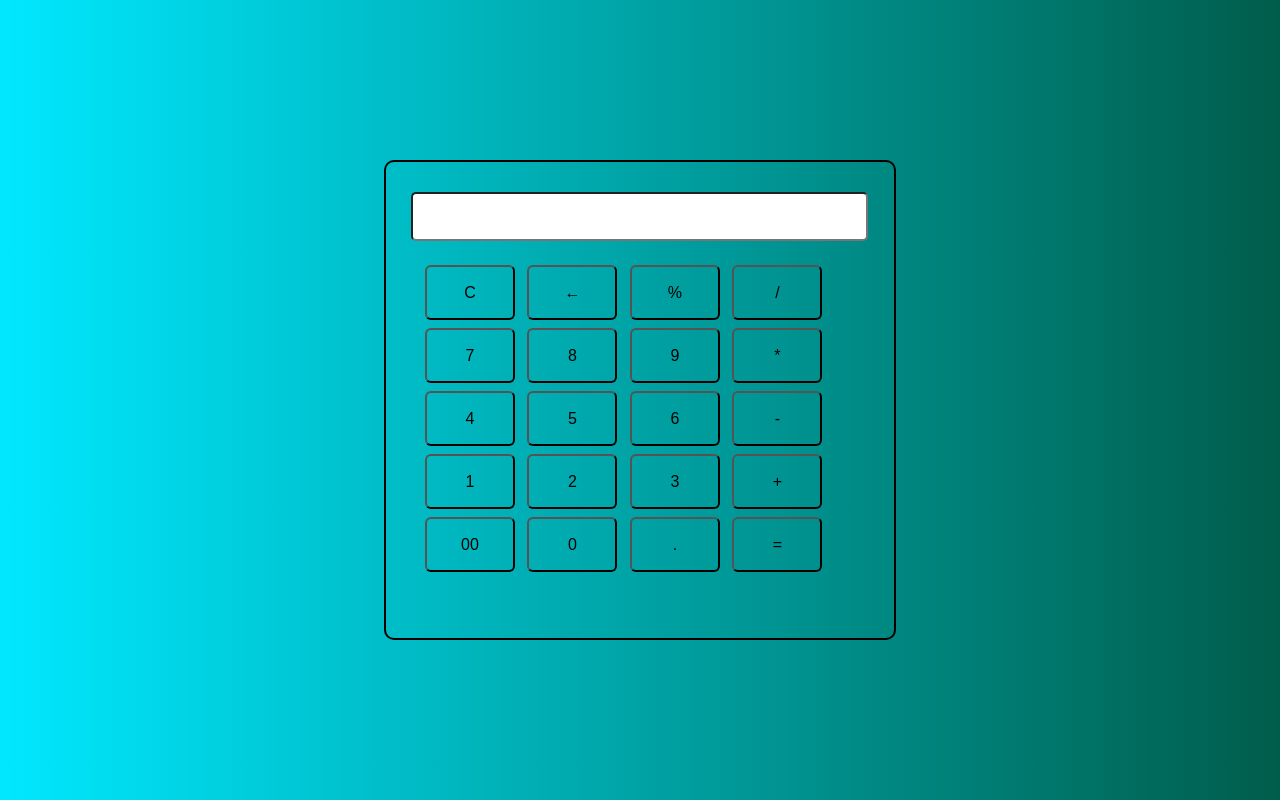
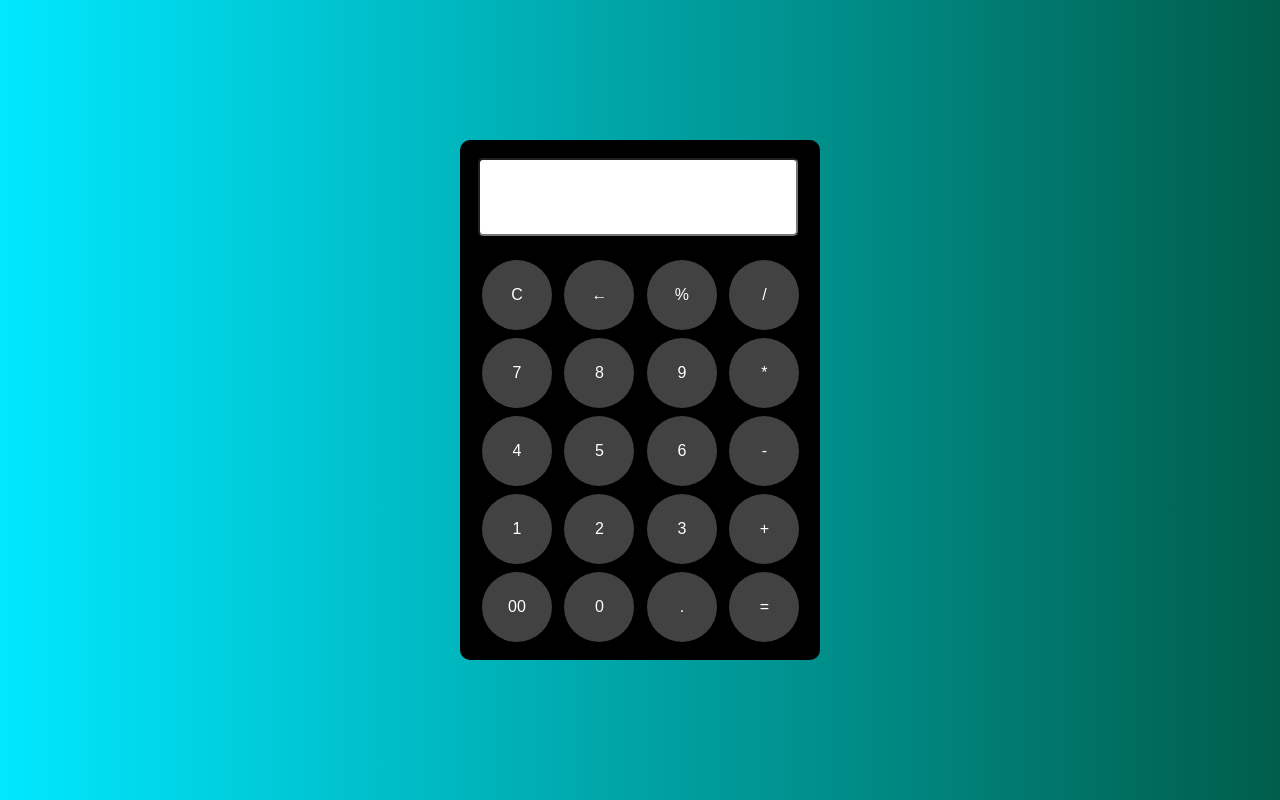
Before and after one commit to rpenstonesmith/Calculator, a plain HTML site: page index.html in a window 1280 px wide. Drawn offline with Linux system fonts and the light colour scheme.

Commit message:
buttonchange

```diff
--- a/index.html
+++ b/index.html
@@ -4,10 +4,10 @@
     <meta charset="UTF-8">
     <meta name="viewport" content="width=device-width, initial-scale=1.0">
     <link rel="stylesheet" type="text/css" href="./resources/style.css">
+    <script src="./index.js"></script>
     <title>Calculator Project</title>
 </head>
 <body>
-    <script src="./index.js"></script>
 <div class="calc">
     <input type="text" id="ans">
     <div class="btn">
--- a/resources/style.css
+++ b/resources/style.css
@@ -13,9 +13,9 @@ body {
 }
 
 .calc {
-    width: 40%;
-    height: 60%;
-    background-color: transparent;
+    width: 360px;
+    height: 520px;
+    background-color: black;
     position: absolute;
     border: 2px solid black;
     border-radius: 10px;
@@ -23,31 +23,38 @@ body {
 
 #ans {
     width: 90%;
-    margin-top: 30px;
+    margin-top: 16px;
     font-family: Arial, Helvetica, sans-serif;
-    font-size: 2.5rem;
+    font-size: 4rem;
     outline: none;
-    margin-left: 25px;
+    margin-left: 16px;
     text-align: right;
     border-radius: 5px;
 }
 
 .btn input[type="button"] {
-    width: 90px;
+    width: 70px;
+    height: 70px;
     padding: 2px;
     margin: 4px;
     position: relative;
-    left: 35px;
+    left: 16px;
     top: 20px;
-    height: 55px;
     cursor: pointer;
     font-size: 16px;
     transition: all 0.5s ease;
-    background-color: transparent;
-    border-radius: 6px;
+    background-color: rgb(66, 66, 66);
+    color: white;
+    border-radius: 50%;
+    border: none;
 }
 
 .btn input[type='button']:hover {
     background-color: black;
     color: white;
 }
+
+.btn input[type='button']:hover {
+    background-color: rgb(100, 100, 100);
+    color: white;
+}
```
